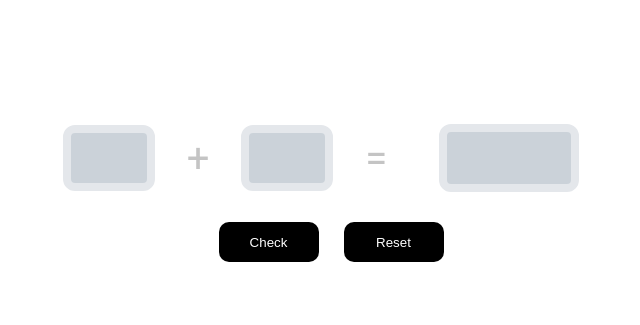
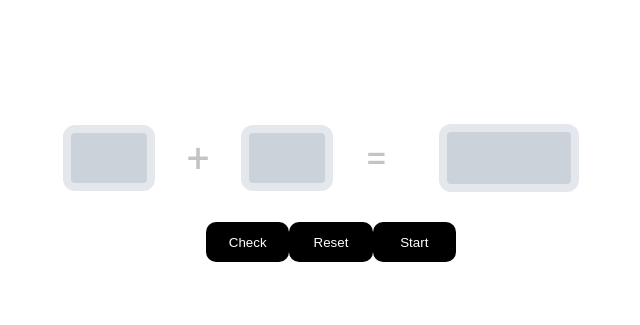
Before and after one commit to Gowtham239/addition-game, a plain HTML site: page index.html in a window 1280 px wide. Shown: the part 186-511 px from the top of the page, without its empty margins (309-949 px from the left). Drawn offline with Linux system fonts and the light colour scheme.

Commit message:
add start button

```diff
--- a/index.html
+++ b/index.html
@@ -20,6 +20,7 @@
         <div class="btn-container">
             <button id="checkBtn">Check</button>
             <button id="resetBtn">Reset</button>
+            <button id="start">Start</button>
         </div>
 
         <p class="error-message" id="message"></p>
```
